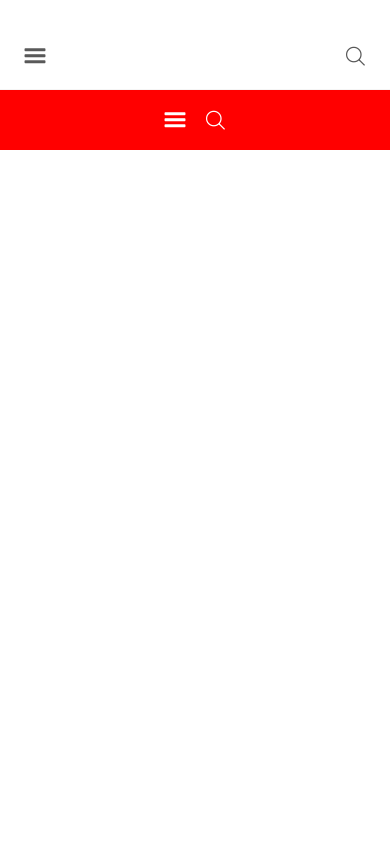
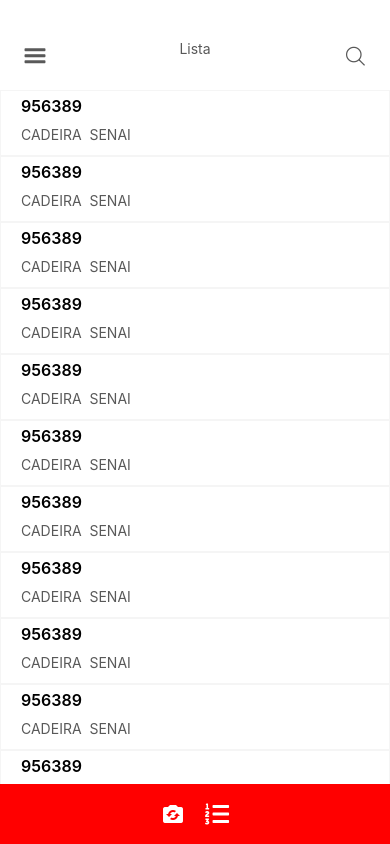
Before and after one commit to natpazs/App-Senai, a React Native app in the folder appSenai/: screen / in a window 390 px wide. Built offline with nearby package versions, Linux system fonts and the light colour scheme.

Commit message:
update input, inventario e cadastro de itens

```diff
--- a/appSenai/App.tsx
+++ b/appSenai/App.tsx
@@ -3,12 +3,13 @@
 import Login from './screens/login';
 import Cadastro from './screens/cadastro';
 import Inventario from './screens/inventario';
+import CadastroItem from './screens/cadastroItem';
 
 
 
 export default function App() {
   return (
-    <View>
+    <>
       <Inventario></Inventario>
-    </View>
+    </>
 )}
--- a/appSenai/components/btn.tsx
+++ b/appSenai/components/btn.tsx
@@ -7,7 +7,7 @@
     return(
         <TouchableOpacity style={styles.btn}><Text style={styles.texto}>{texto}</Text></TouchableOpacity>
     )
-}
+};
 
 const styles = StyleSheet.create({
     btn: {
--- a/appSenai/components/footer.tsx
+++ b/appSenai/components/footer.tsx
@@ -16,9 +16,9 @@
             flexDirection: "row",
             justifyContent: "center",
             alignItems: "center",
-            gap: 10,
+            gap: 20,
             paddingLeft: 20,
-            paddingRight: 20,
+            paddingRight: 20
         },
 
-    })
+    });
--- /dev/null
+++ b/appSenai/components/item.tsx
@@ -0,0 +1,34 @@
+import { StatusBar } from 'expo-status-bar';
+import { StyleSheet, View, Text} from 'react-native';
+
+
+export default function Item({...props}) {
+    return (
+        <View style={styles.container}>
+            <StatusBar style="dark"/>
+            <Text style={styles.titulo}>{props.titulo}</Text>
+            <Text style={styles.texto}>{props.texto}</Text>
+        </View>
+      );
+    };
+
+    const styles = StyleSheet.create({
+        container: {
+            width:"100%",
+            height: 66,
+            gap: 10,
+            paddingLeft: 20,
+            borderColor: "#F5F5F5",
+            borderWidth: 1
+        },
+        titulo:{
+            marginTop: 5,
+            fontSize: 16,
+            fontWeight: "600"
+        },
+        texto: {
+            fontSize: 14,
+            fontWeight: "400",
+            color: "#595959"
+        }
+    });
--- a/appSenai/components/nav.tsx
+++ b/appSenai/components/nav.tsx
@@ -1,12 +1,13 @@
 import { StatusBar } from 'expo-status-bar';
-import { StyleSheet, View, TouchableOpacity} from 'react-native';
+import { StyleSheet, View, Text, TouchableOpacity} from 'react-native';
 
 
 export default function Nav({...props}) {
     return (
-        <View style={styles.container}>
+        <View style={[styles.container, {backgroundColor: props.color}]}>
             <StatusBar style="dark"/>
             <TouchableOpacity>{props.icone}</TouchableOpacity>
+            <Text style={styles.texto}>{props.texto}</Text>
             <TouchableOpacity>{props.icone2}</TouchableOpacity>
         </View>
       );
@@ -18,12 +19,14 @@
             height: 60,
             flexDirection: "row",
             justifyContent: "space-between",
-            borderBottomWidth: 1,
-            borderBottomColor: "#f5f5f5",
             gap: 10,
             marginTop: 30,
             paddingTop: 10,
             paddingLeft: 20,
             paddingRight: 20
         },
-    })
+        texto: {
+            fontSize: 14,
+            color: "#595959"
+        }
+    });
--- /dev/null
+++ b/appSenai/screens/cadastroItem.tsx
@@ -0,0 +1,17 @@
+import { ScrollView, View} from 'react-native';
+import Nav from '../components/nav';
+import Item from '../components/item';
+import Footer from '../components/footer';
+import { Entypo } from '@expo/vector-icons';
+import { EvilIcons } from '@expo/vector-icons';
+import { MaterialCommunityIcons } from '@expo/vector-icons';
+import { FontAwesome5 } from '@expo/vector-icons';
+
+export default function CadastroItem() {
+    return (
+        <View>
+            <Nav color="#FF0000" icone={<Entypo name="menu" size={30} color="#595959" />} texto = "Cadastro de itens" icone2={<EvilIcons name="search" size={30} color="#595959" />}></Nav>
+            <Footer cor="#ffffff" icone={<MaterialCommunityIcons name="camera-flip" size={24} color="white" />} icone2={<FontAwesome5 name="list-ol" size={24} color="white" />} ></Footer>
+        </View>
+      );
+};
--- a/appSenai/screens/inventario.tsx
+++ b/appSenai/screens/inventario.tsx
@@ -1,14 +1,33 @@
-import { StyleSheet, Text, View, TouchableOpacity } from 'react-native';
+import { ScrollView, View} from 'react-native';
 import Nav from '../components/nav';
+import Item from '../components/item';
 import Footer from '../components/footer';
 import { Entypo } from '@expo/vector-icons';
 import { EvilIcons } from '@expo/vector-icons';
+import { MaterialCommunityIcons } from '@expo/vector-icons';
+import { FontAwesome5 } from '@expo/vector-icons';
 
 export default function Inventario() {
     return (
-        <View>
-            <Nav icone={<Entypo name="menu" size={30} color="#595959" />} icone2={<EvilIcons name="search" size={30} color="#595959" />}></Nav>
-            <Footer cor="#FF0000" icone={<Entypo name="menu" size={30} color="white" />} icone2={<EvilIcons name="search" size={30} color="white" />} ></Footer>
-        </View>
+        <>
+            <Nav color="#ffffff" icone={<Entypo name="menu" size={30} color="#595959" />} texto = "Lista" icone2={<EvilIcons name="search" size={30} color="#595959" />}></Nav>
+            <ScrollView style={{flex: 1}}>
+                <Item titulo="956389" texto="CADEIRA  SENAI"></Item>
+                <Item titulo="956389" texto="CADEIRA  SENAI"></Item>
+                <Item titulo="956389" texto="CADEIRA  SENAI"></Item>
+                <Item titulo="956389" texto="CADEIRA  SENAI"></Item>
+                <Item titulo="956389" texto="CADEIRA  SENAI"></Item>
+                <Item titulo="956389" texto="CADEIRA  SENAI"></Item>
+                <Item titulo="956389" texto="CADEIRA  SENAI"></Item>
+                <Item titulo="956389" texto="CADEIRA  SENAI"></Item>
+                <Item titulo="956389" texto="CADEIRA  SENAI"></Item>
+                <Item titulo="956389" texto="CADEIRA  SENAI"></Item>
+                <Item titulo="956389" texto="CADEIRA  SENAI"></Item>
+                <Item titulo="956389" texto="CADEIRA  SENAI"></Item>
+                <Item titulo="956389" texto="CADEIRA  SENAI"></Item>
+                <Item titulo="956389" texto="CADEIRA  SENAI"></Item>
+            </ScrollView>
+            <Footer cor="#FF0000" icone={<MaterialCommunityIcons name="camera-flip" size={24} color="white" />} icone2={<FontAwesome5 name="list-ol" size={24} color="white" />} ></Footer>
+        </>
       );
 };
--- a/appSenai/screens/login.tsx
+++ b/appSenai/screens/login.tsx
@@ -9,8 +9,8 @@
         <View>
             <Header cor="#000000" texto="Login" ></Header>
             <Text style={styles.texto}>Faça Login para Acessar o Sistema!</Text>
-            <Input nome="Email:" texto="Inisra seu email:"></Input>
-            <Input nome="Senha:" texto="Inisra sua senha:"></Input>
+            <Input label="Email:" placeholder="Inisra seu email:" ></Input>
+            <Input label="Senha:" placeholder="Inisra sua senha:" secureTextEntry={true}></Input>
             <Btn texto="Fazer login"></Btn>
             <View style={styles.linksContainer}>
                 <TouchableOpacity><Text style={styles.link}>Cadastre-se</Text></TouchableOpacity>
--- a/appSenai/screens/recuperarSenha.tsx
+++ b/appSenai/screens/recuperarSenha.tsx
@@ -9,7 +9,7 @@
         <View>
             <Header cor="#011E83" texto="Recuperação de senha" ></Header>
             <Text style={styles.texto}>Insira seu e-mail para recuperar a senha!</Text>
-            <Input nome="Email:" texto="Inisra seu email:"></Input>
+            <Input label="Email:" placeholder="Inisra seu email:"></Input>
             <Btn texto="Recuperar senha"></Btn>
         </View>
       );
```
Also changed, not shown: appSenai/components/input.tsx (+7 -8 lines), appSenai/screens/cadastro.tsx (+6 -6 lines).
